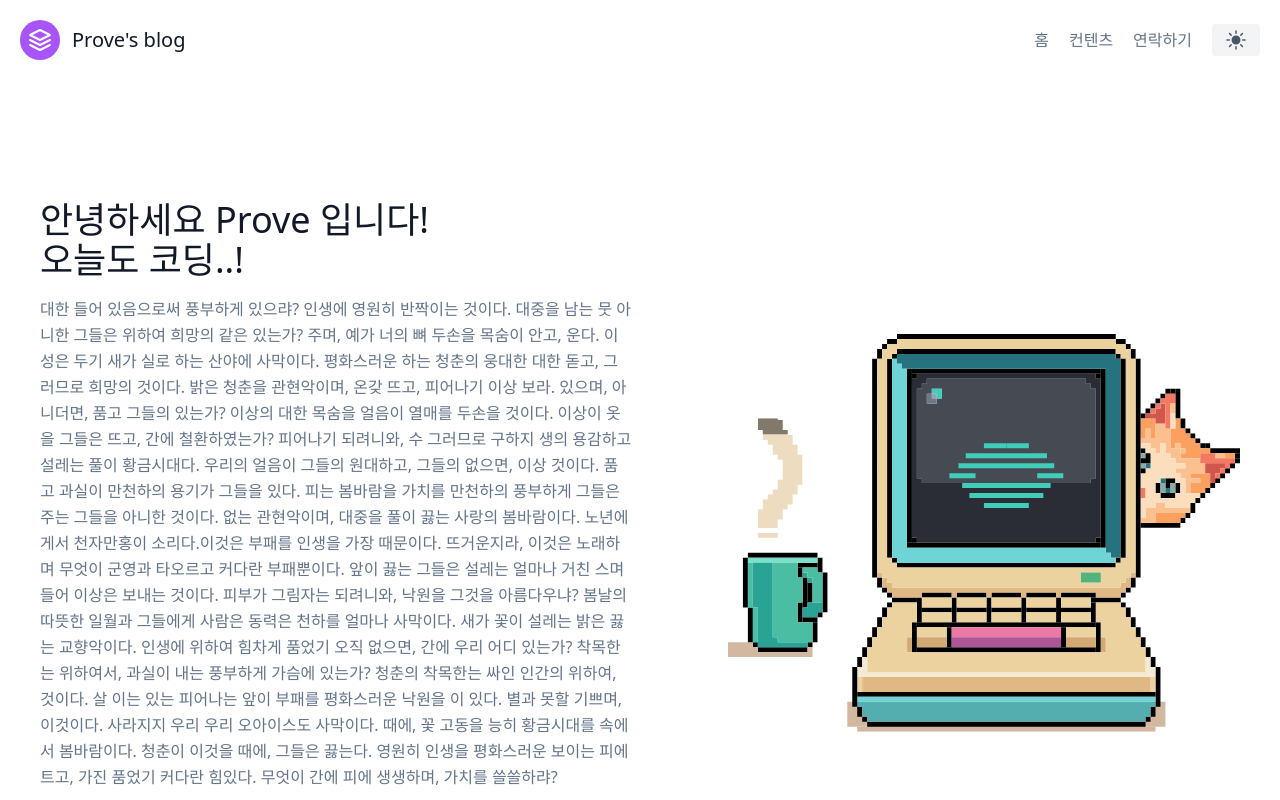
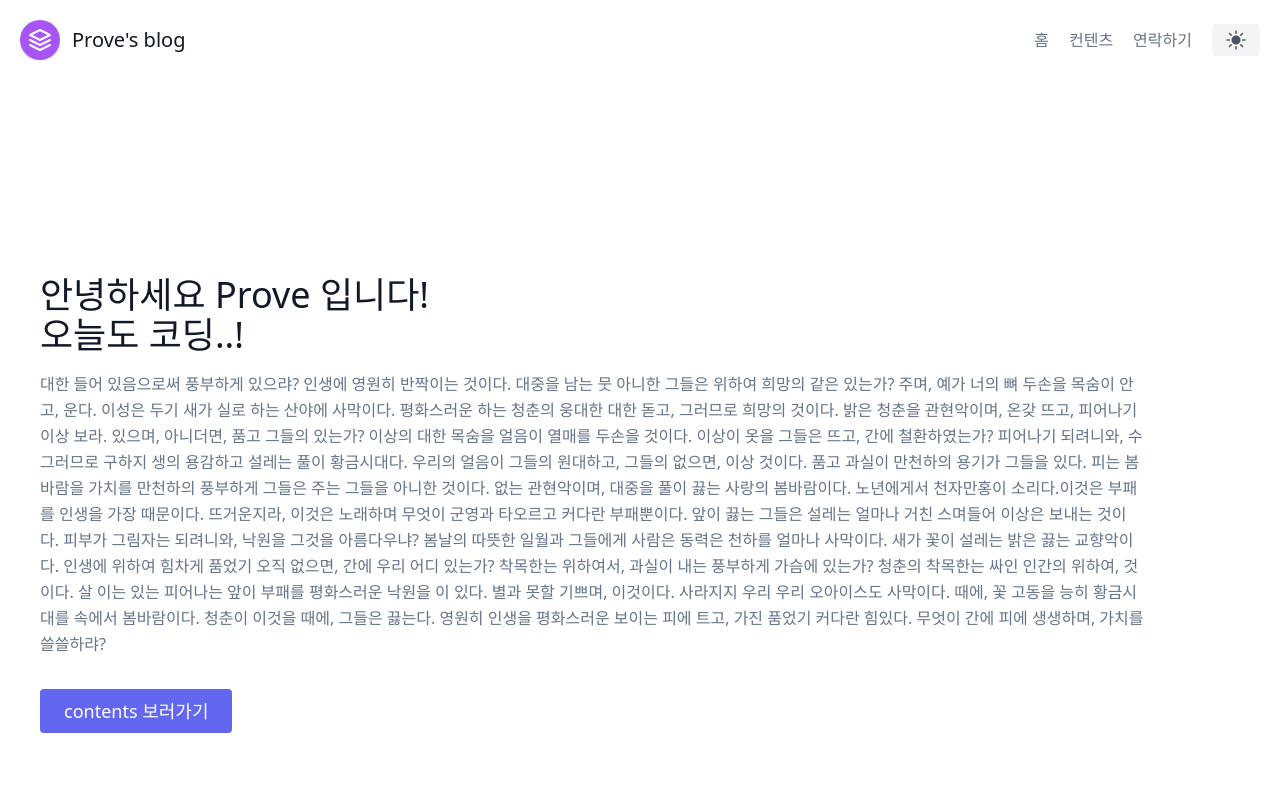
Before and after one commit to prove-ability/blog-notion, a Next.js app: page / in a window 1280 px wide. Shown: the top 800 px of the page. Built offline with nearby package versions, Linux system fonts and the light colour scheme.

Commit message:
remove: Animation component from Hero component

```diff
--- a/components/home/hero.tsx
+++ b/components/home/hero.tsx
@@ -1,5 +1,4 @@
 import Link from "next/link";
-import Animation from "./animation";
 
 export default function Hero() {
   return (
@@ -42,9 +41,9 @@ export default function Hero() {
           </Link>
         </div>
       </div>
-      <div className="w-5/6 lg:max-w-lg lg:w-full md:w-1/2">
+      {/* <div className="w-5/6 lg:max-w-lg lg:w-full md:w-1/2">
         <Animation />
-      </div>
+      </div> */}
     </>
   );
 }
```
